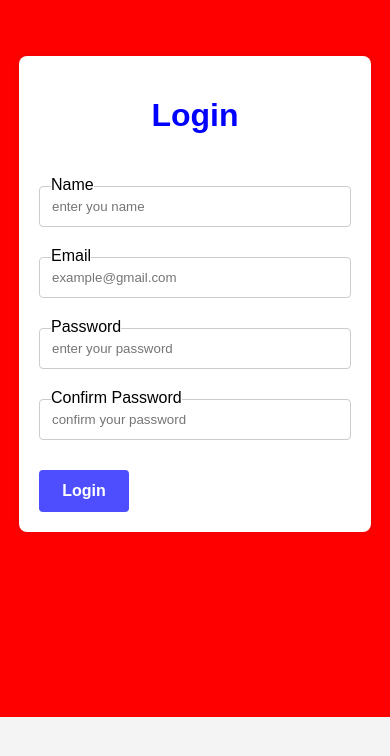
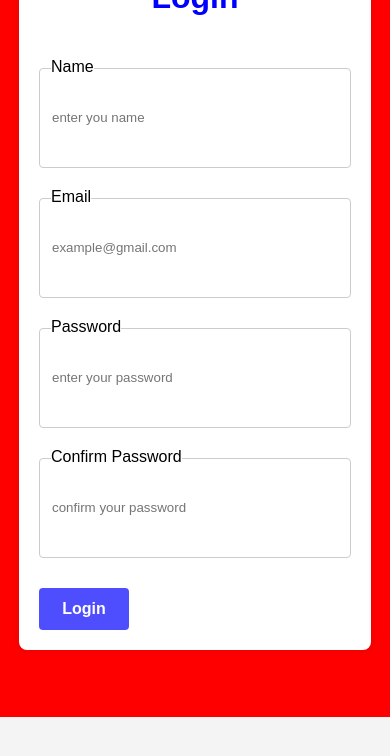
Before and after one commit to adnan2188/Formik_Form, a React (Vite) app: page / in a window 390 px wide. Shown: the top 756 px of the page. Built offline with nearby package versions, Linux system fonts and the light colour scheme.

Commit message:
some changing

```diff
--- a/src/components/My_style.css
+++ b/src/components/My_style.css
@@ -124,6 +124,6 @@ p {
     }
 
     input {
-        height: 100%;
+        height: 100px;
     }
 }
```
